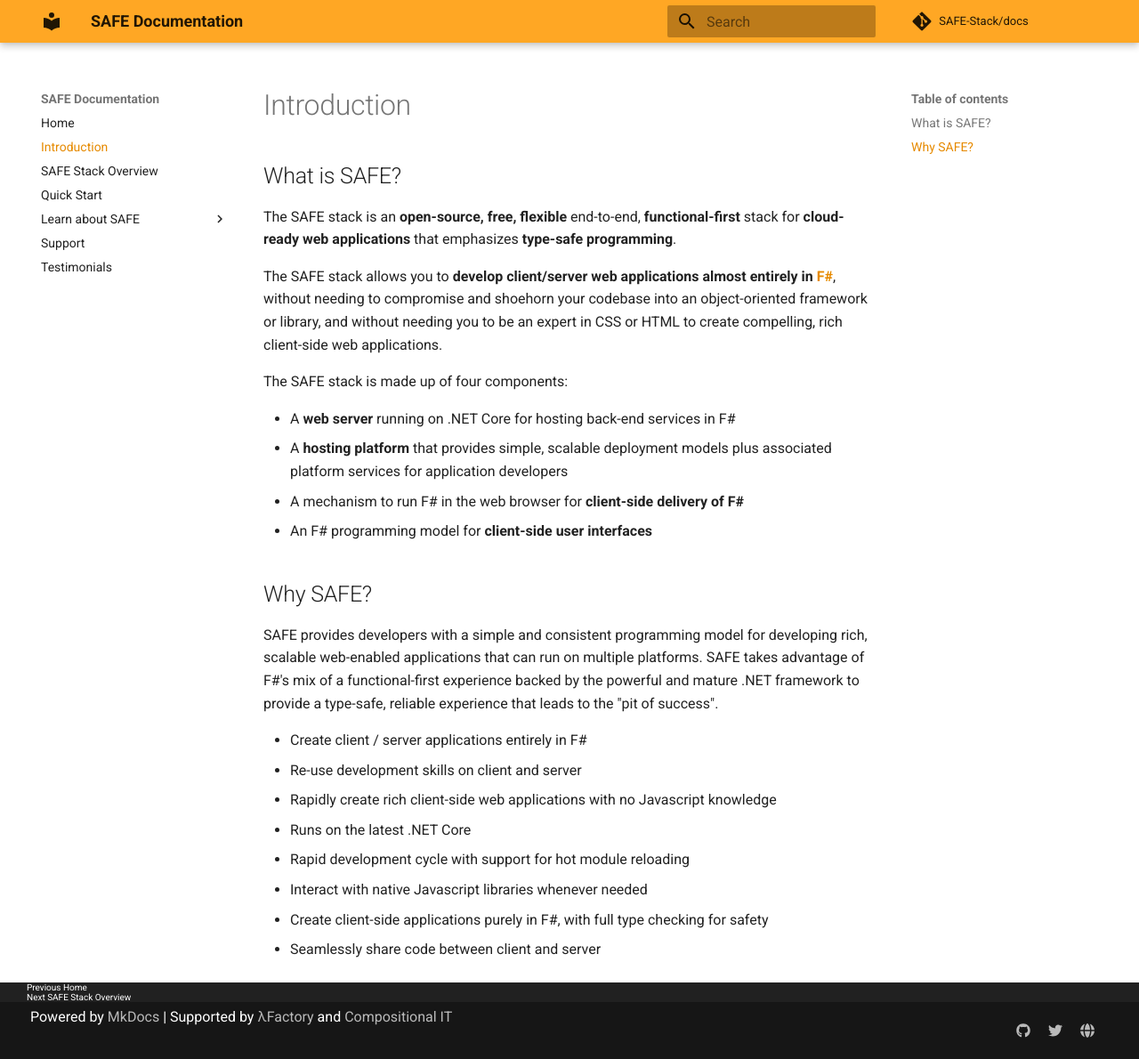
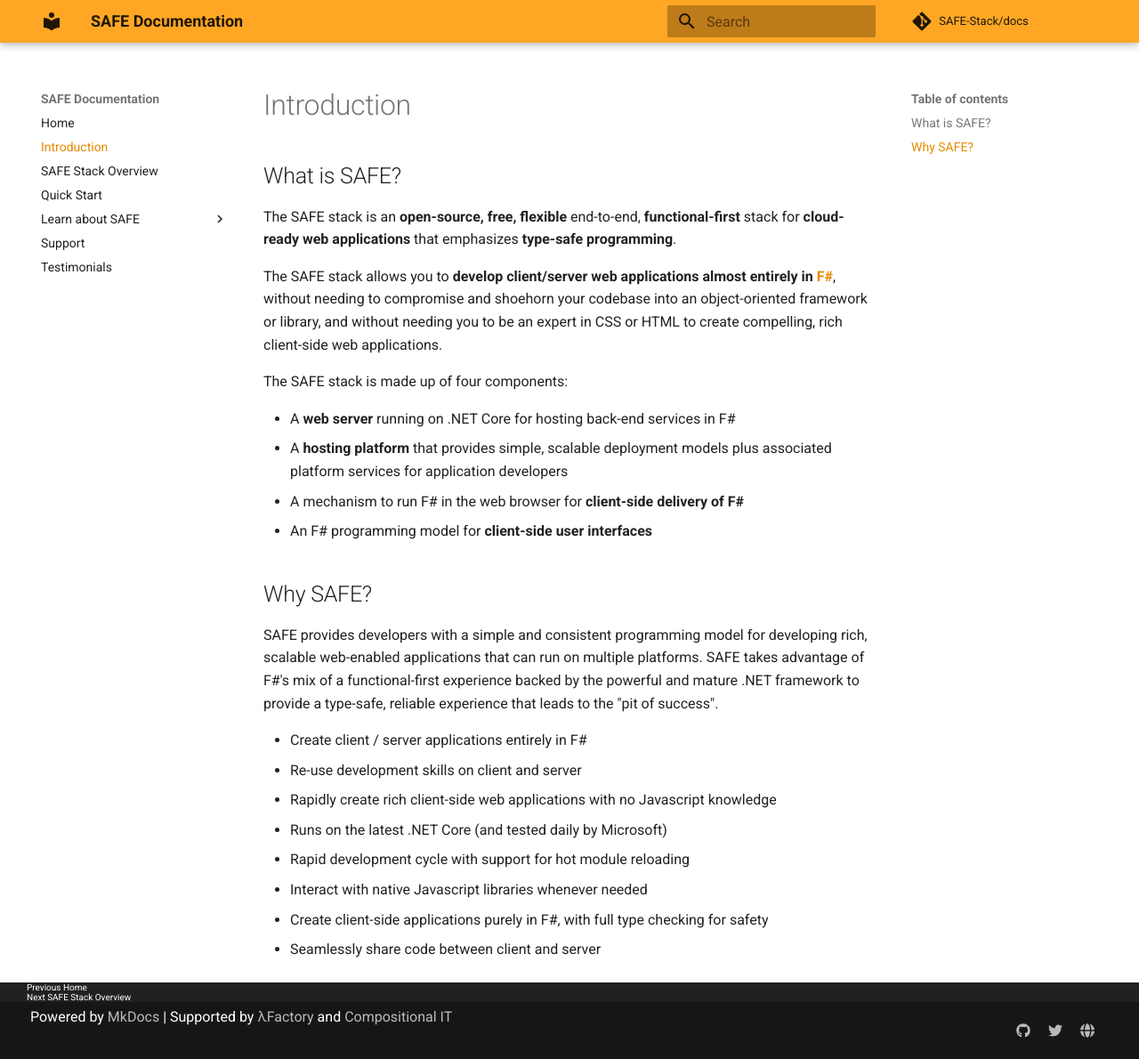
Before and after one commit to SAFE-Stack/docs, an MkDocs documentation site: the page built from docs/intro.md, in a window 1280 px wide and 1190 px high. Shown: the whole window at 89% size. Built offline with MkDocs 1.6.1 and Material for MkDocs 9.7.7, drawn with Linux system fonts in a browser that asks for light colours; comment, search, counter and statistics services are not loaded; old or Windows-style settings are respelled for this version of MkDocs.

Commit message:
"tested daily by Microsoft"

```diff
--- a/docs/intro.md
+++ b/docs/intro.md
@@ -16,7 +16,7 @@
 * Create client / server applications entirely in F#
 * Re-use development skills on client and server
 * Rapidly create rich client-side web applications with no Javascript knowledge
-* Runs on the latest .NET Core
+* Runs on the latest .NET Core (and tested daily by Microsoft)
 * Rapid development cycle with support for hot module reloading
 * Interact with native Javascript libraries whenever needed
 * Create client-side applications purely in F#, with full type checking for safety
```
